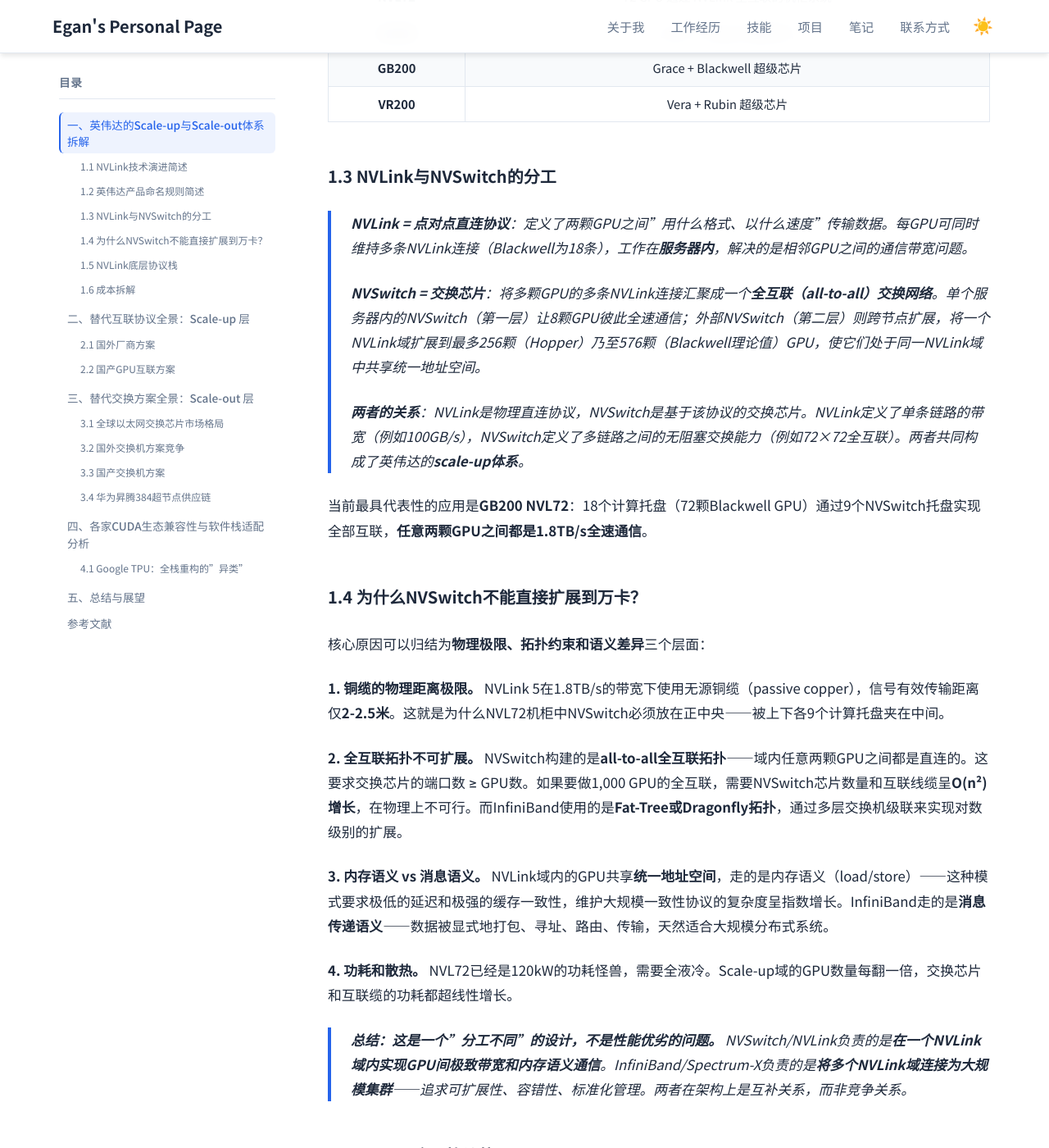
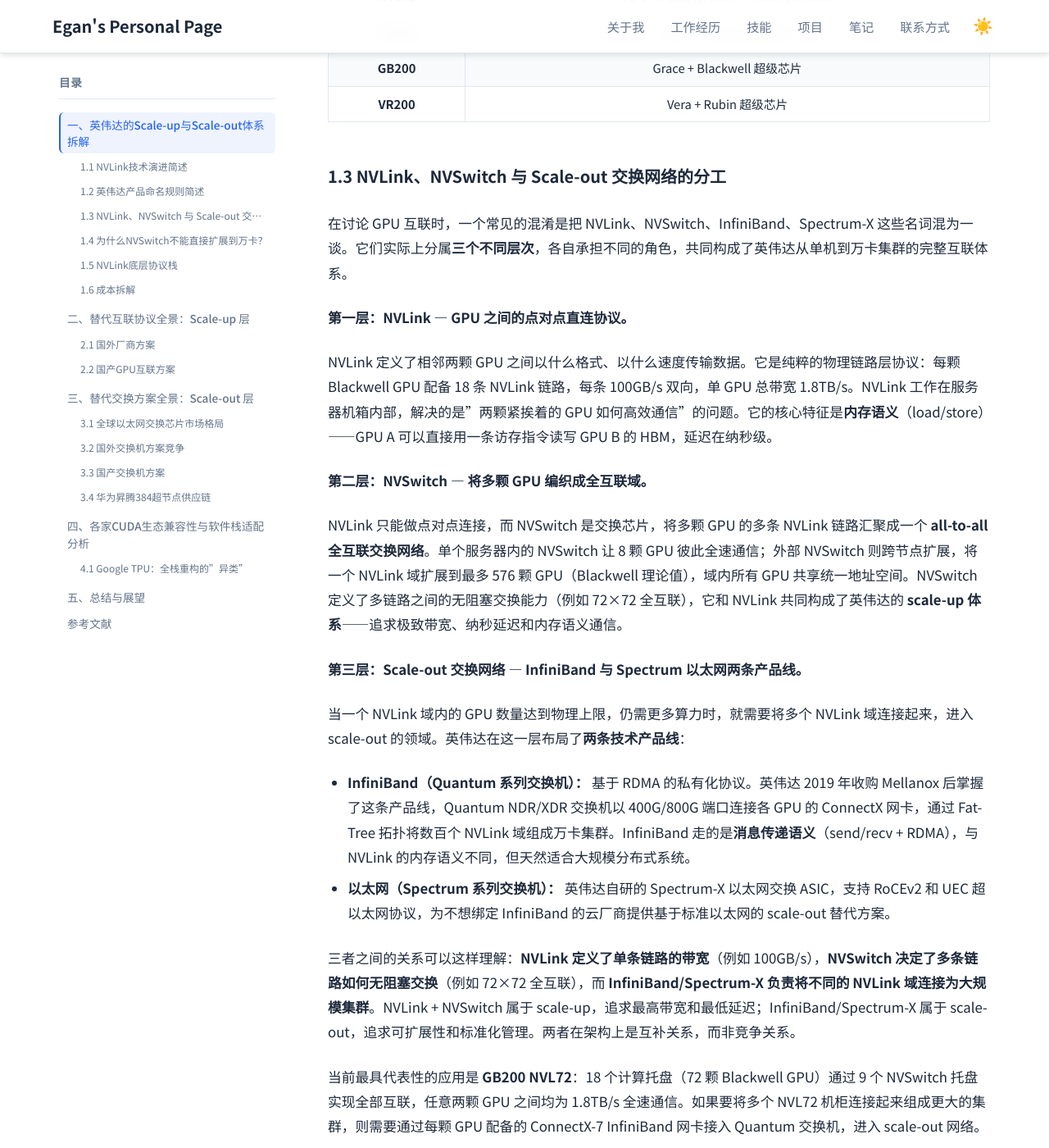
Before and after one commit to Lejun-Hu/Lejun-Hu.github.io, a Jekyll site: the page built from _notes/2026-7-12-GPU_Interconnect_Research.md, in a window 1280 px wide and 1400 px high, scrolled down 3172 px. Shown: the whole window at 82% size. Built offline with Jekyll 4.4.1, drawn with Linux system fonts in a browser that asks for light colours.

Commit message:
refine: 重写1.3节，三层体系介绍NVLink/NVSwitch/Scale-out网络，去除引用块

```diff
--- a/_notes/2026-7-12-GPU_Interconnect_Research.md
+++ b/_notes/2026-7-12-GPU_Interconnect_Research.md
@@ -65,15 +65,28 @@ NVLink是一种**自研的专有高速串行互联协议**，用于GPU到GPU以
 | **GB200** | Grace + Blackwell 超级芯片 |
 | **VR200** | Vera + Rubin 超级芯片 |
 
-### 1.3 NVLink与NVSwitch的分工
+### 1.3 NVLink、NVSwitch 与 Scale-out 交换网络的分工
 
-> **NVLink = 点对点直连协议**：定义了两颗GPU之间"用什么格式、以什么速度"传输数据。每GPU可同时维持多条NVLink连接（Blackwell为18条），工作在**服务器内**，解决的是相邻GPU之间的通信带宽问题。
->
-> **NVSwitch = 交换芯片**：将多颗GPU的多条NVLink连接汇聚成一个**全互联（all-to-all）交换网络**。单个服务器内的NVSwitch（第一层）让8颗GPU彼此全速通信；外部NVSwitch（第二层）则跨节点扩展，将一个NVLink域扩展到最多256颗（Hopper）乃至576颗（Blackwell理论值）GPU，使它们处于同一NVLink域中共享统一地址空间。
->
-> **两者的关系**：NVLink是物理直连协议，NVSwitch是基于该协议的交换芯片。NVLink定义了单条链路的带宽（例如100GB/s），NVSwitch定义了多链路之间的无阻塞交换能力（例如72×72全互联）。两者共同构成了英伟达的**scale-up体系**。
+在讨论 GPU 互联时，一个常见的混淆是把 NVLink、NVSwitch、InfiniBand、Spectrum-X 这些名词混为一谈。它们实际上分属**三个不同层次**，各自承担不同的角色，共同构成了英伟达从单机到万卡集群的完整互联体系。
 
-当前最具代表性的应用是**GB200 NVL72**：18个计算托盘（72颗Blackwell GPU）通过9个NVSwitch托盘实现全部互联，**任意两颗GPU之间都是1.8TB/s全速通信**。
+**第一层：NVLink — GPU 之间的点对点直连协议。**
+
+NVLink 定义了相邻两颗 GPU 之间以什么格式、以什么速度传输数据。它是纯粹的物理链路层协议：每颗 Blackwell GPU 配备 18 条 NVLink 链路，每条 100GB/s 双向，单 GPU 总带宽 1.8TB/s。NVLink 工作在服务器机箱内部，解决的是"两颗紧挨着的 GPU 如何高效通信"的问题。它的核心特征是**内存语义**（load/store）——GPU A 可以直接用一条访存指令读写 GPU B 的 HBM，延迟在纳秒级。
+
+**第二层：NVSwitch — 将多颗 GPU 编织成全互联域。**
+
+NVLink 只能做点对点连接，而 NVSwitch 是交换芯片，将多颗 GPU 的多条 NVLink 链路汇聚成一个 **all-to-all 全互联交换网络**。单个服务器内的 NVSwitch 让 8 颗 GPU 彼此全速通信；外部 NVSwitch 则跨节点扩展，将一个 NVLink 域扩展到最多 576 颗 GPU（Blackwell 理论值），域内所有 GPU 共享统一地址空间。NVSwitch 定义了多链路之间的无阻塞交换能力（例如 72×72 全互联），它和 NVLink 共同构成了英伟达的 **scale-up 体系**——追求极致带宽、纳秒延迟和内存语义通信。
+
+**第三层：Scale-out 交换网络 — InfiniBand 与 Spectrum 以太网两条产品线。**
+
+当一个 NVLink 域内的 GPU 数量达到物理上限，仍需更多算力时，就需要将多个 NVLink 域连接起来，进入 scale-out 的领域。英伟达在这一层布局了**两条技术产品线**：
+
+- **InfiniBand（Quantum 系列交换机）：** 基于 RDMA 的私有化协议。英伟达 2019 年收购 Mellanox 后掌握了这条产品线，Quantum NDR/XDR 交换机以 400G/800G 端口连接各 GPU 的 ConnectX 网卡，通过 Fat-Tree 拓扑将数百个 NVLink 域组成万卡集群。InfiniBand 走的是**消息传递语义**（send/recv + RDMA），与 NVLink 的内存语义不同，但天然适合大规模分布式系统。
+- **以太网（Spectrum 系列交换机）：** 英伟达自研的 Spectrum-X 以太网交换 ASIC，支持 RoCEv2 和 UEC 超以太网协议，为不想绑定 InfiniBand 的云厂商提供基于标准以太网的 scale-out 替代方案。
+
+三者之间的关系可以这样理解：**NVLink 定义了单条链路的带宽**（例如 100GB/s），**NVSwitch 决定了多条链路如何无阻塞交换**（例如 72×72 全互联），而 **InfiniBand/Spectrum-X 负责将不同的 NVLink 域连接为大规模集群**。NVLink + NVSwitch 属于 scale-up，追求最高带宽和最低延迟；InfiniBand/Spectrum-X 属于 scale-out，追求可扩展性和标准化管理。两者在架构上是互补关系，而非竞争关系。
+
+当前最具代表性的应用是 **GB200 NVL72**：18 个计算托盘（72 颗 Blackwell GPU）通过 9 个 NVSwitch 托盘实现全部互联，任意两颗 GPU 之间均为 1.8TB/s 全速通信。如果要将多个 NVL72 机柜连接起来组成更大的集群，则需要通过每颗 GPU 配备的 ConnectX-7 InfiniBand 网卡接入 Quantum 交换机，进入 scale-out 网络。
 
 ### 1.4 为什么NVSwitch不能直接扩展到万卡？
 
```
